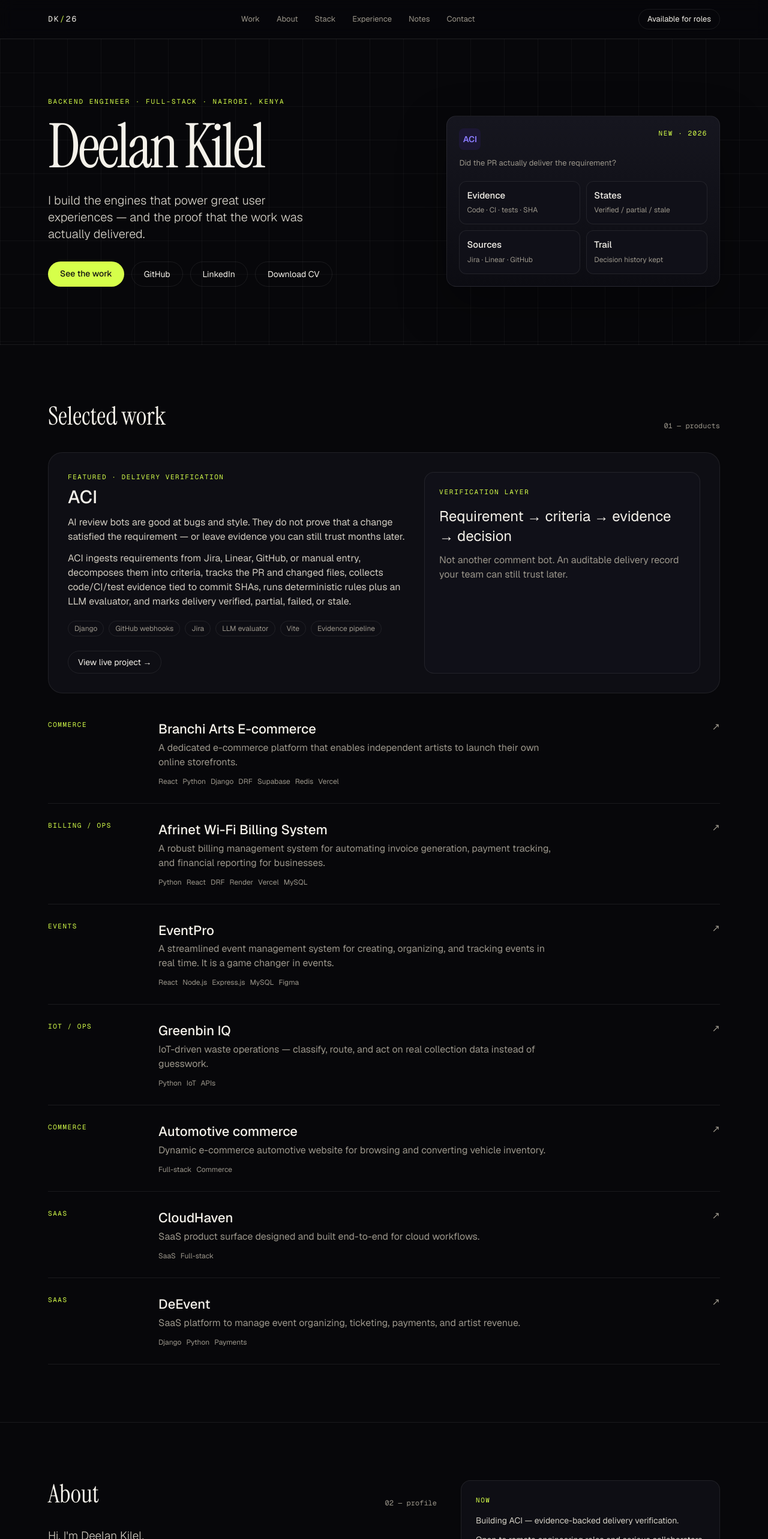
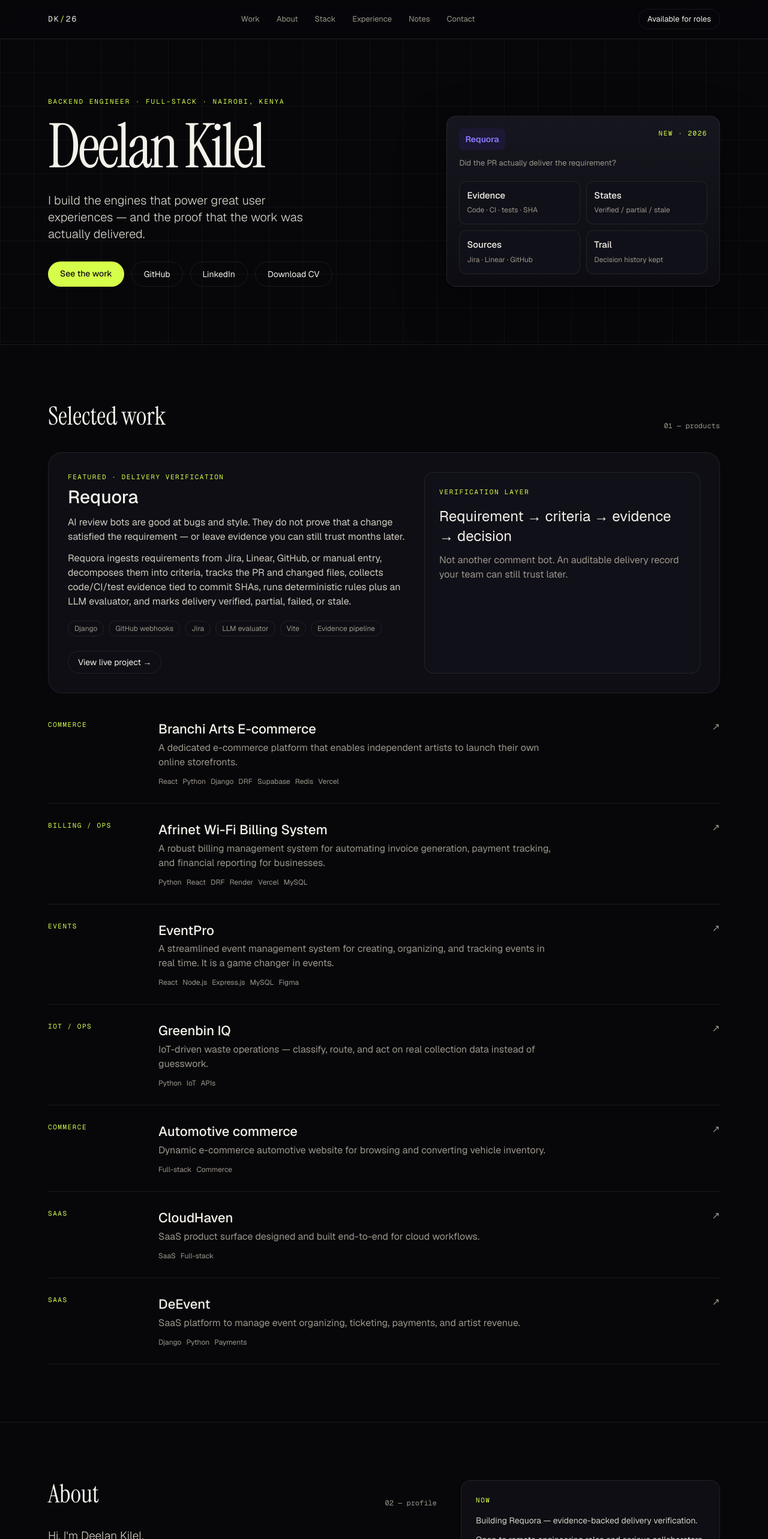
Before and after one commit to kileldylan/deelan-portfolio, a React (Vite) app: page / in a window 1280 px wide. Shown: the top 2566 px of the page at 60% size. Built offline with nearby package versions, Linux system fonts and the light colour scheme.

Commit message:
reaplaced aci with Requora

```diff
--- a/src/components/About.jsx
+++ b/src/components/About.jsx
@@ -15,7 +15,7 @@ export default function About() {
         <aside className="h-fit rounded-2xl border border-line bg-bg-2 p-6">
           <p className="font-mono text-[11px] uppercase tracking-[0.14em] text-accent">Now</p>
           <ul className="mt-4 space-y-3 text-sm text-[#d4d0c6]">
-            <li>Building ACI — evidence-backed delivery verification.</li>
+            <li>Building Requora — evidence-backed delivery verification.</li>
             <li>Open to remote engineering roles and serious collaborators.</li>
             <li>Based in Nairobi. Shipping on Vercel, Railway, Render, Supabase.</li>
           </ul>
--- a/src/components/Experience.jsx
+++ b/src/components/Experience.jsx
@@ -1,10 +1,10 @@
 import { useEffect, useRef, useState } from "react";
 
-const aci = {
+const requora = {
   period: "2026",
-  title: "ACI — Delivery verification",
+  title: "Requora — Delivery verification",
   org: "Independent product",
-  href: "https://app.deelan.co.ke",
+  href: "https://requora.deelan.co.ke",
   summary:
     "Evidence-first verification layer that answers whether a pull request actually delivered the requirement.",
   points: [
@@ -158,20 +158,20 @@ export default function Experience() {
         <article className="grid gap-8 rounded-3xl border border-line bg-bg-2 p-6 md:grid-cols-[1.1fr_0.9fr] md:p-8">
           <div>
             <p className="font-mono text-[11px] uppercase tracking-[0.14em] text-accent">
-              Current · {aci.period}
+              Current · {requora.period}
             </p>
-            <h3 className="mt-2 text-3xl font-medium">{aci.title}</h3>
-            <p className="mt-1 text-sm text-muted">{aci.org}</p>
-            <p className="mt-4 text-[#cfcabf]">{aci.summary}</p>
+            <h3 className="mt-2 text-3xl font-medium">{requora.title}</h3>
+            <p className="mt-1 text-sm text-muted">{requora.org}</p>
+            <p className="mt-4 text-[#cfcabf]">{requora.summary}</p>
             <ul className="mt-4 space-y-2 text-[#cfcabf]">
-              {aci.points.map((point) => (
+              {requora.points.map((point) => (
                 <li key={point} className="border-l border-accent/40 pl-4">
                   {point}
                 </li>
               ))}
             </ul>
             <div className="mt-5 flex flex-wrap gap-2">
-              {aci.stack.map((item) => (
+              {requora.stack.map((item) => (
                 <span
                   key={item}
                   className="rounded-full border border-line px-2.5 py-1 text-xs text-muted"
@@ -181,7 +181,7 @@ export default function Experience() {
               ))}
             </div>
             <a
-              href={aci.href}
+              href={requora.href}
               target="_blank"
               rel="noreferrer"
               className="mt-6 inline-flex rounded-full border border-line px-4 py-2 text-sm hover:border-white"
@@ -189,7 +189,7 @@ export default function Experience() {
               View repository →
             </a>
             <a
-              href="app.deelan.co.ke"
+              href="https://requora.deelan.co.ke"
               target="_blank"
               rel="noreferrer"
               className="mt-6 inline-flex rounded-full border border-line px-4 py-2 text-sm hover:border-white"
--- a/src/components/Hero.jsx
+++ b/src/components/Hero.jsx
@@ -24,7 +24,7 @@ export default function Hero() {
         <aside className="rounded-2xl border border-line bg-gradient-to-b from-[#16161f] to-[#0c0c12] p-5 shadow-[0_30px_80px_rgba(0,0,0,.35)]">
           <div className="mb-5 flex items-start justify-between">
             <div>
-              <div className="grid h-9 w-9 place-items-center rounded-lg bg-[#1c1733] text-sm font-semibold text-violet">ACI</div>
+              <div className="grid h-9 w-fit place-items-center rounded-lg bg-[#1c1733] px-2.5 text-sm font-semibold text-violet">Requora</div>
               <p className="mt-3 text-[13px] text-muted">Did the PR actually deliver the requirement?</p>
             </div>
             <span className="font-mono text-[11px] uppercase tracking-[0.14em] text-accent">New · {featured.year}</span>
--- a/src/data.js
+++ b/src/data.js
@@ -15,15 +15,15 @@ export const profile = {
 };
 
 export const featured = {
-  name: "ACI",
+  name: "Requora",
   year: "2026",
   label: "Delivery verification",
-  live: "https://app.deelan.co.ke",
+  live: "https://requora.deelan.co.ke",
   repo: "https://github.com/kileldylan/OnSpec",
   problem:
     "AI review bots are good at bugs and style. They do not prove that a change satisfied the requirement — or leave evidence you can still trust months later.",
   solution:
-    "ACI ingests requirements from Jira, Linear, GitHub, or manual entry, decomposes them into criteria, tracks the PR and changed files, collects code/CI/test evidence tied to commit SHAs, runs deterministic rules plus an LLM evaluator, and marks delivery verified, partial, failed, or stale.",
+    "Requora ingests requirements from Jira, Linear, GitHub, or manual entry, decomposes them into criteria, tracks the PR and changed files, collects code/CI/test evidence tied to commit SHAs, runs deterministic rules plus an LLM evaluator, and marks delivery verified, partial, failed, or stale.",
   stack: ["Django", "GitHub webhooks", "Jira", "LLM evaluator", "Vite", "Evidence pipeline"],
 };
 
@@ -107,7 +107,7 @@ export const softSkills = [
 export const experience = [
   {
     period: "2026",
-    title: "ACI — Delivery verification",
+    title: "Requora — Delivery verification",
     org: "Independent product",
     points: [
       "Designed an evidence-first verification layer that answers whether a PR actually delivered the requirement.",
```
